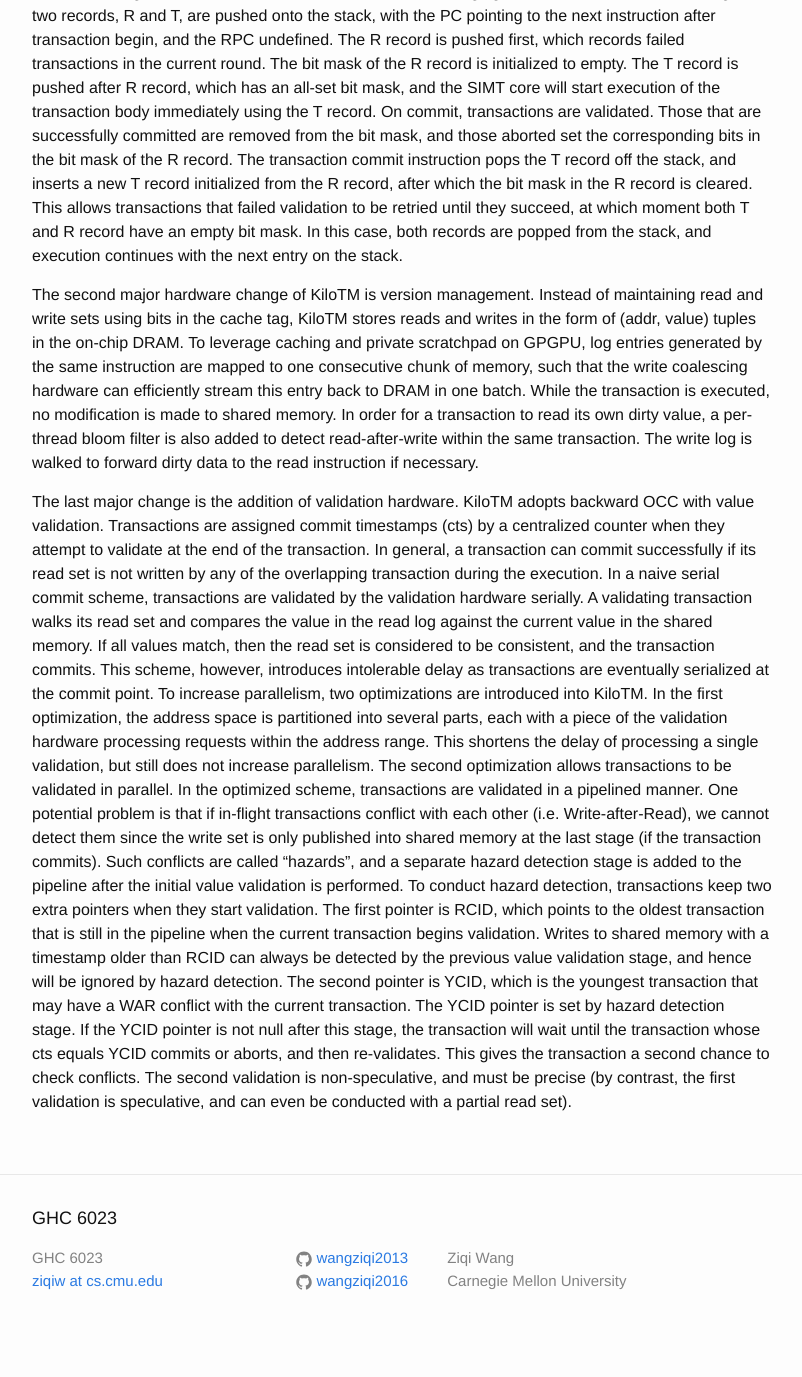
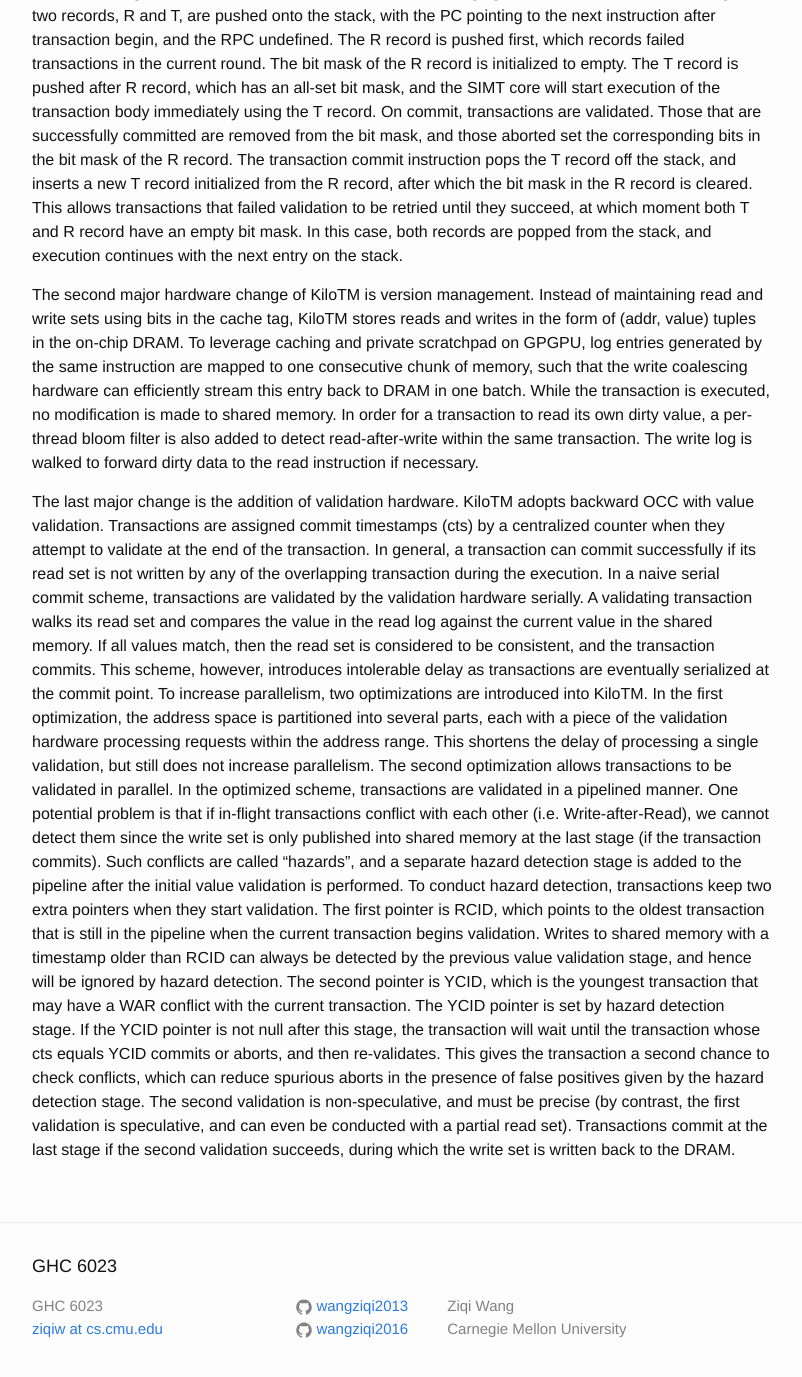
Before and after one commit to wangziqi2013/wangziqi2013.github.io, a Jekyll site: the page built from _posts/2019-10-21-kilotm.markdown, in a window 1280 px wide and 1400 px high, scrolled down 1214 px. Shown: the top 1377 px of the window, without its empty margins (238-1040 px from the left). Built offline with Jekyll 4.4.1, drawn with Linux system fonts in a browser that asks for light colours; before the commit the page ends 2566 px from its top, so only the background shows below that.

Commit message:
Finish commit pipeline

```diff
--- a/_posts/2019-10-21-kilotm.markdown
+++ b/_posts/2019-10-21-kilotm.markdown
@@ -77,5 +77,7 @@ memory with a timestamp older than RCID can always be detected by the previous v
 ignored by hazard detection. The second pointer is YCID, which is the youngest transaction that may have a WAR conflict
 with the current transaction. The YCID pointer is set by hazard detection stage. If the YCID pointer is not null after
 this stage, the transaction will wait until the transaction whose cts equals YCID commits or aborts, and then re-validates.
-This gives the transaction a second chance to check conflicts. The second validation is non-speculative, and must be
-precise (by contrast, the first validation is speculative, and can even be conducted with a partial read set).
+This gives the transaction a second chance to check conflicts, which can reduce spurious aborts in the presence of false
+positives given by the hazard detection stage. The second validation is non-speculative, and must be precise (by contrast,
+the first validation is speculative, and can even be conducted with a partial read set). Transactions commit at the last
+stage if the second validation succeeds, during which the write set is written back to the DRAM.
```
